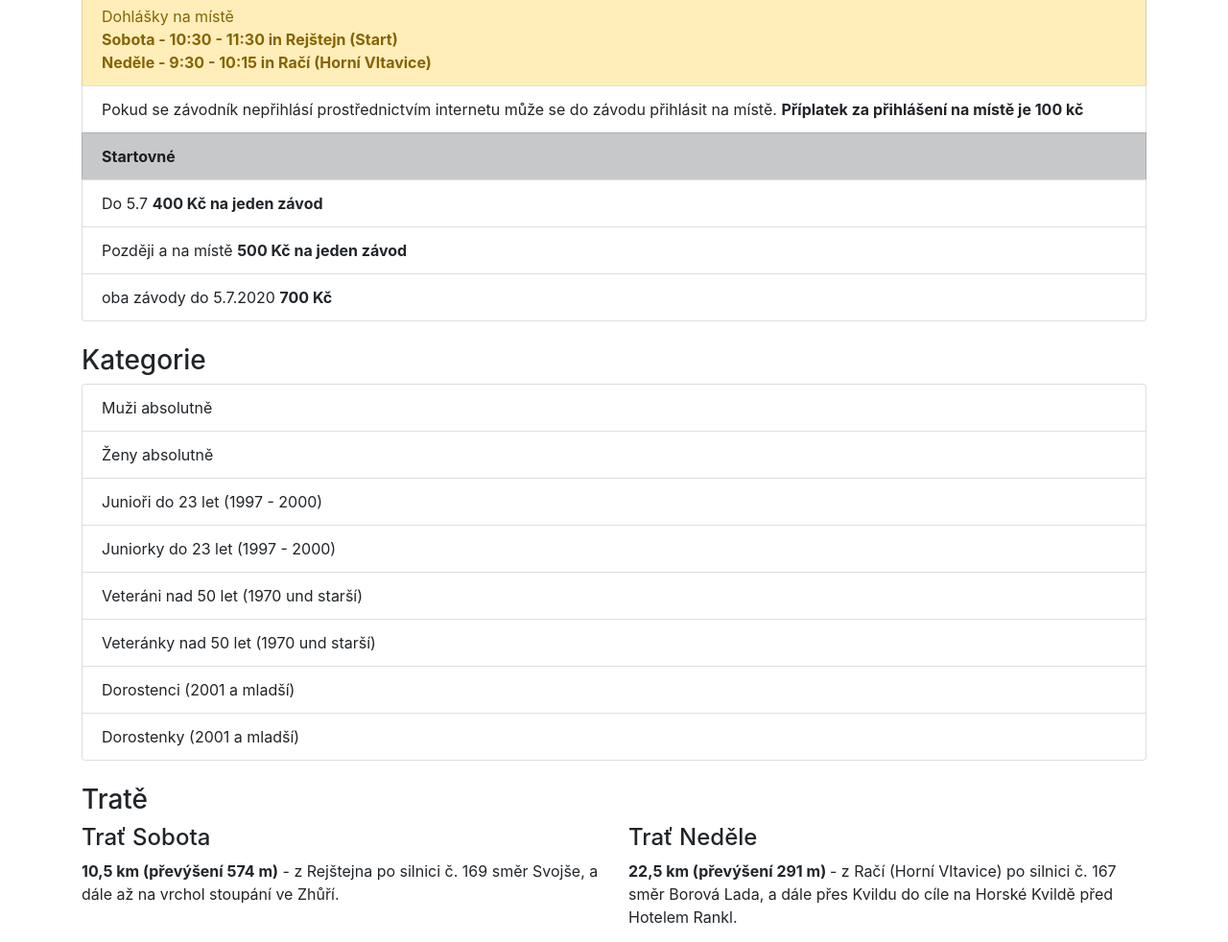
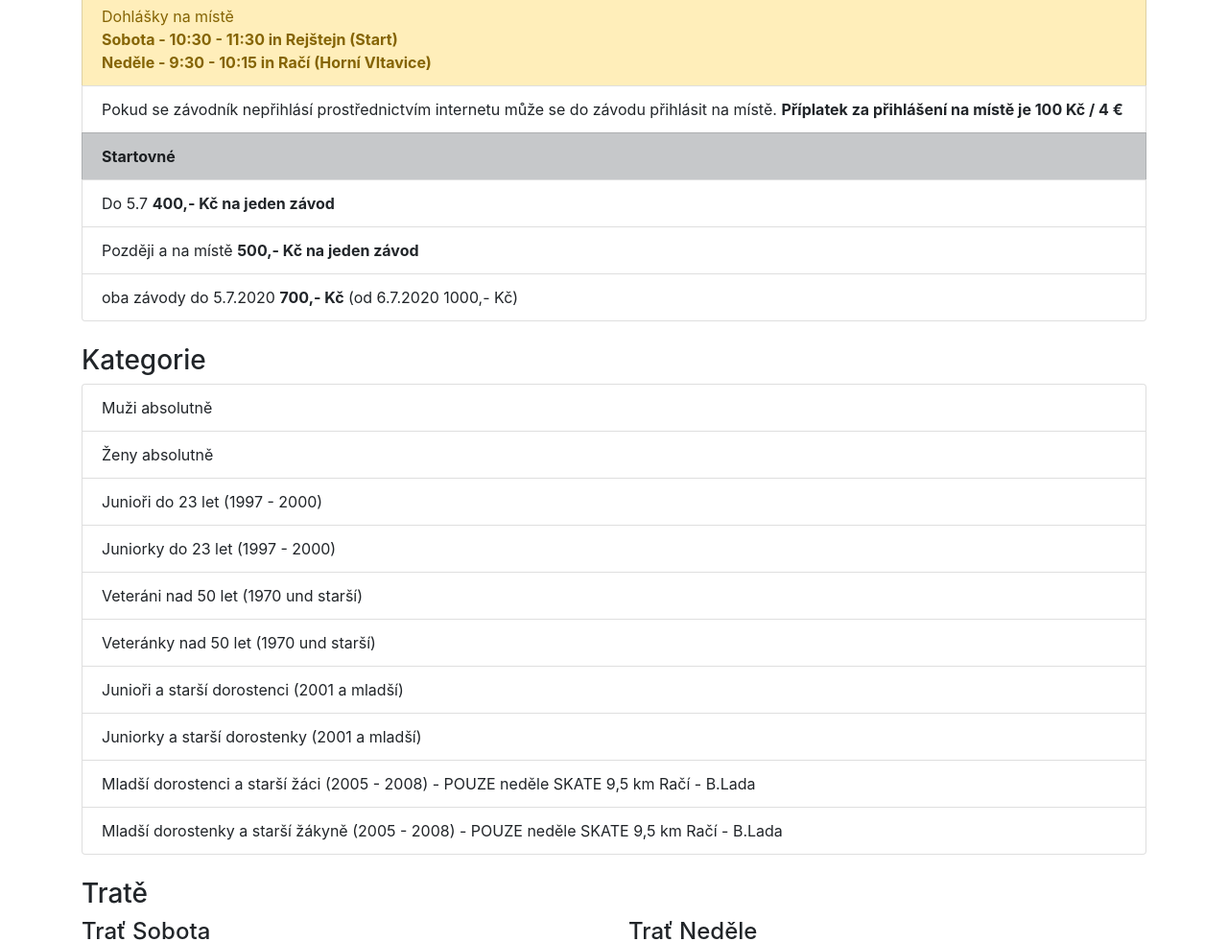
Before and after one commit to skisumava/skisumava.github.io, a Jekyll site: the page built from skirollclassics.html, in a window 1280 px wide and 1400 px high, scrolled down 1594 px. Shown: the part 156-1138 px from the top of the window at 96% size. Built offline with Jekyll 4.4.1, drawn with Linux system fonts in a browser that asks for light colours.

Commit message:
Update skirollclassics.html

```diff
--- a/skirollclassics.html
+++ b/skirollclassics.html
@@ -69,17 +69,17 @@ date: "18.7-19.7.2020"
 			</li>
 			<li class="list-group-item">
 				Pokud se závodník nepřihlásí prostřednictvím internetu může se do závodu přihlásit na místě.
-				<strong>Příplatek za přihlášení na místě je 100 kč</strong>
+				<strong>Příplatek za přihlášení na místě je 100 Kč / 4 €</strong>
 			</li>
 			<li class="list-group-item list-group-item-dark"><strong>Startovné</strong></li>
 			<li class="list-group-item">
-				Do 5.7 <strong>400 Kč na jeden závod</strong>
+				Do 5.7 <strong>400,- Kč na jeden závod</strong>
 			</li>
 			<li class="list-group-item">
-				Později a na místě <strong>500 Kč na jeden závod</strong>
+				Později a na místě <strong>500,- Kč na jeden závod</strong>
 			</li>
 			<li class="list-group-item">
-				oba závody do 5.7.2020 <strong>700 Kč</strong>
+				oba závody do 5.7.2020 <strong>700,- Kč</strong> (od 6.7.2020 1000,- Kč)
 			</li>
 
 		</ul>
@@ -109,10 +109,16 @@ date: "18.7-19.7.2020"
 				Veteránky nad 50 let (1970 und starší)
 			</li>
 			<li class="list-group-item">
-				Dorostenci (2001 a mladší)
+				Junioři a starší dorostenci (2001 a mladší)
 			</li>
 			<li class="list-group-item">
-				Dorostenky (2001 a mladší)
+				Juniorky a starší dorostenky (2001 a mladší)
+			</li>
+			<li class="list-group-item">
+				Mladší dorostenci a starší žáci (2005 - 2008) - POUZE neděle SKATE 9,5 km Račí - B.Lada
+			</li>
+			<li class="list-group-item">
+				Mladší dorostenky a starší žákyně (2005 - 2008) - POUZE neděle SKATE 9,5 km Račí - B.Lada
 			</li>
 		</ul>
 	</div>
```
